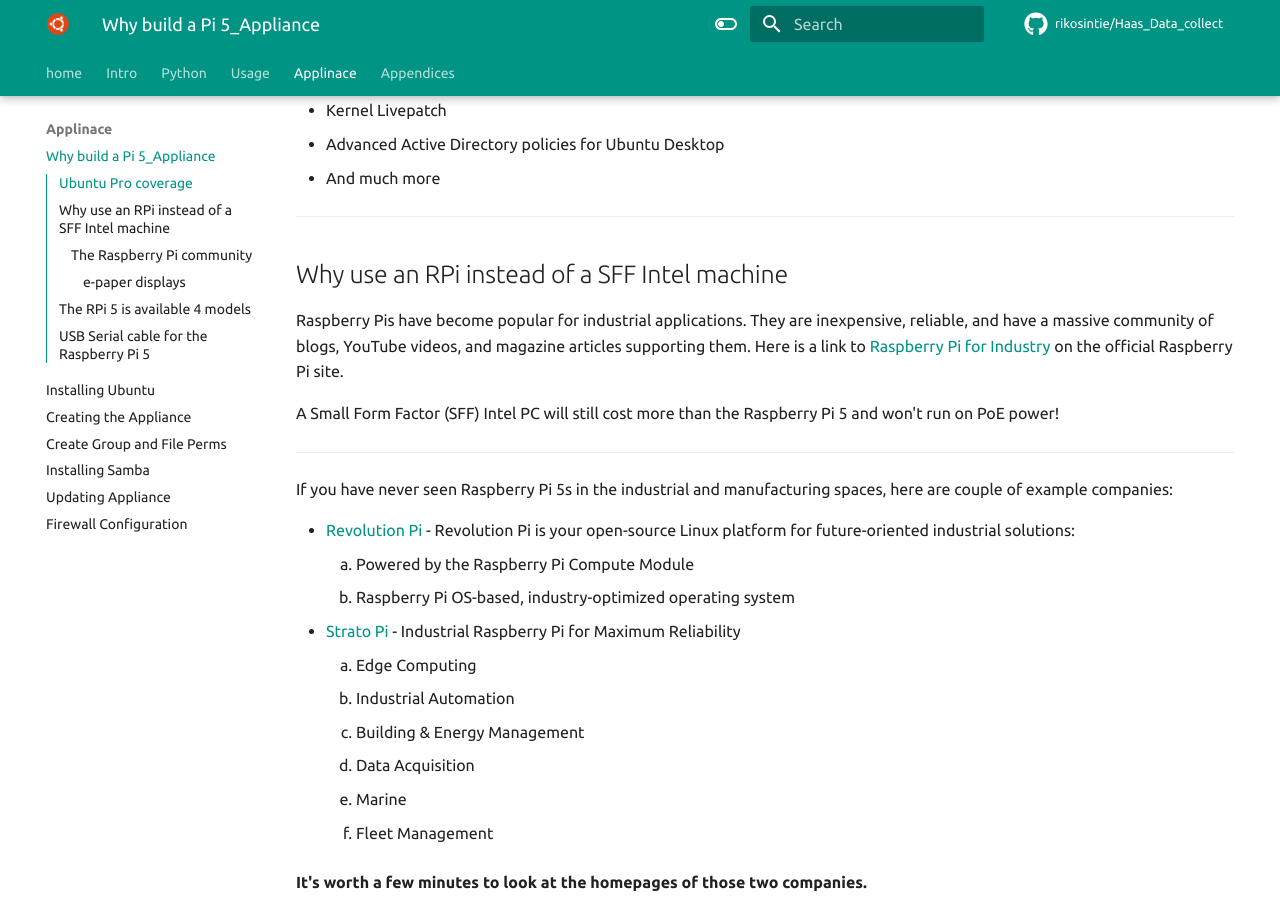
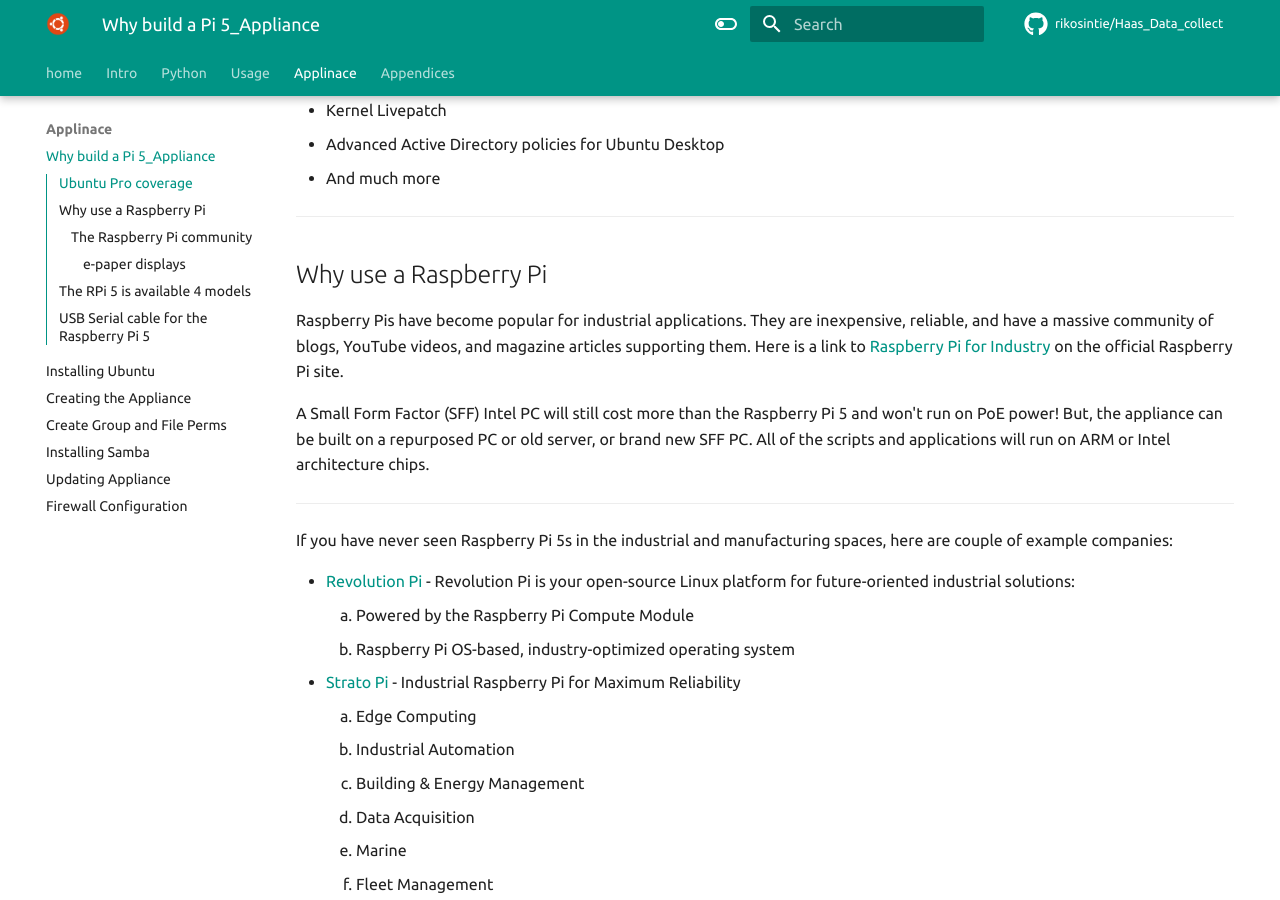
Before and after one commit to rikosintie/Haas_Data_collect, an MkDocs documentation site: the page built from docs/build_pi_5_appliance/why_pi_5_appliance.md, in a window 1280 px wide and 900 px high, scrolled down 1774 px. Built offline with MkDocs 1.6.1 and Material for MkDocs 9.7.7, drawn with Linux system fonts in a browser that asks for light colours; emoji names are drawn with the system emoji font; some web fonts are replaced; comment, search, counter and statistics services are not loaded.

Commit message:
Git Title: Formatting

```diff
--- a/docs/build_pi_5_appliance/why_pi_5_appliance.md
+++ b/docs/build_pi_5_appliance/why_pi_5_appliance.md
@@ -39,11 +39,11 @@
 
 ----------------------------------------------------------------
 
-## Why use an RPi instead of a SFF Intel machine
+## Why use a Raspberry Pi
 
 Raspberry Pis have become popular for industrial applications. They are inexpensive, reliable, and have a massive community of blogs, YouTube videos, and magazine articles supporting them. Here is a link to [Raspberry Pi for Industry](https://www.raspberrypi.com/for-industry/) on the official Raspberry Pi site.
 
-A Small Form Factor (SFF) Intel PC will still cost more than the Raspberry Pi 5 and won't run on PoE power!
+A Small Form Factor (SFF) Intel PC will still cost more than the Raspberry Pi 5 and won't run on PoE power! But, the appliance can be built on a repurposed PC or old server, or brand new SFF PC. All of the scripts and applications will run on ARM or Intel architecture chips.
 
 ----------------------------------------------------------------
 
```
